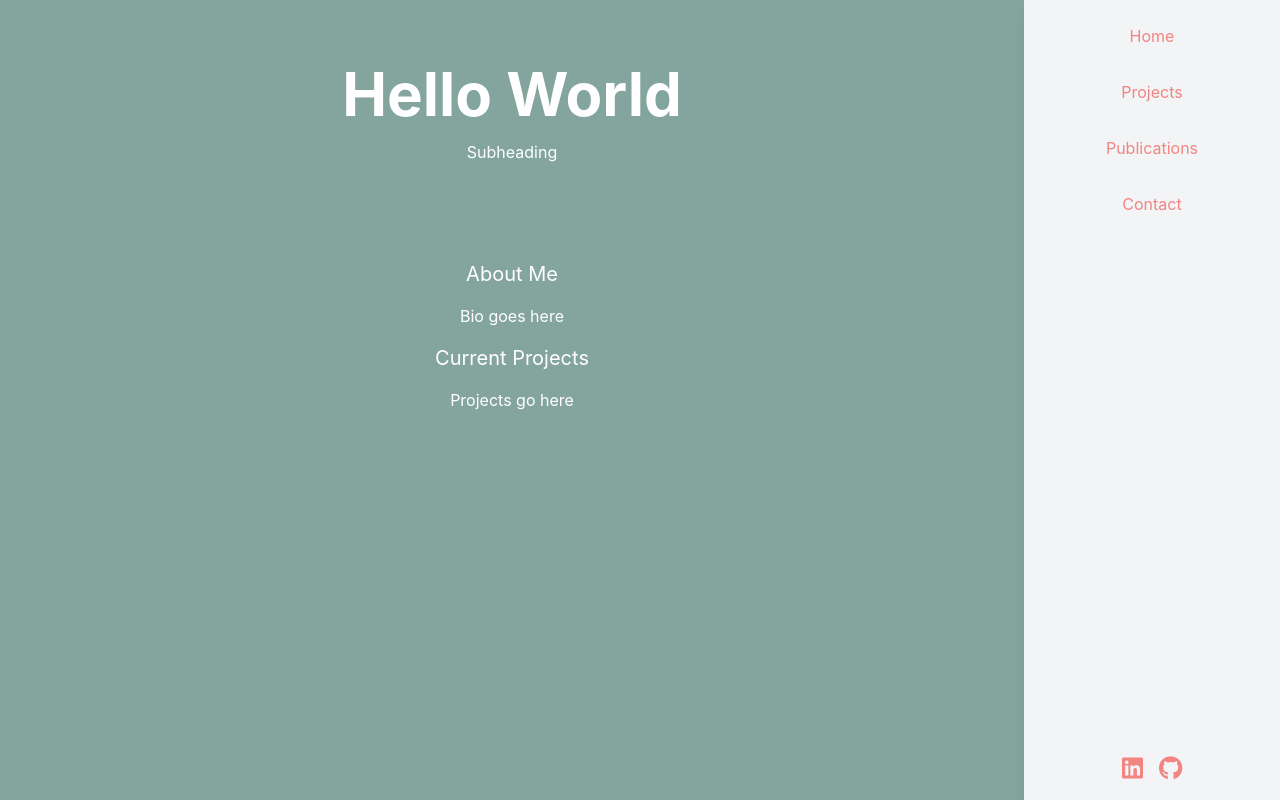
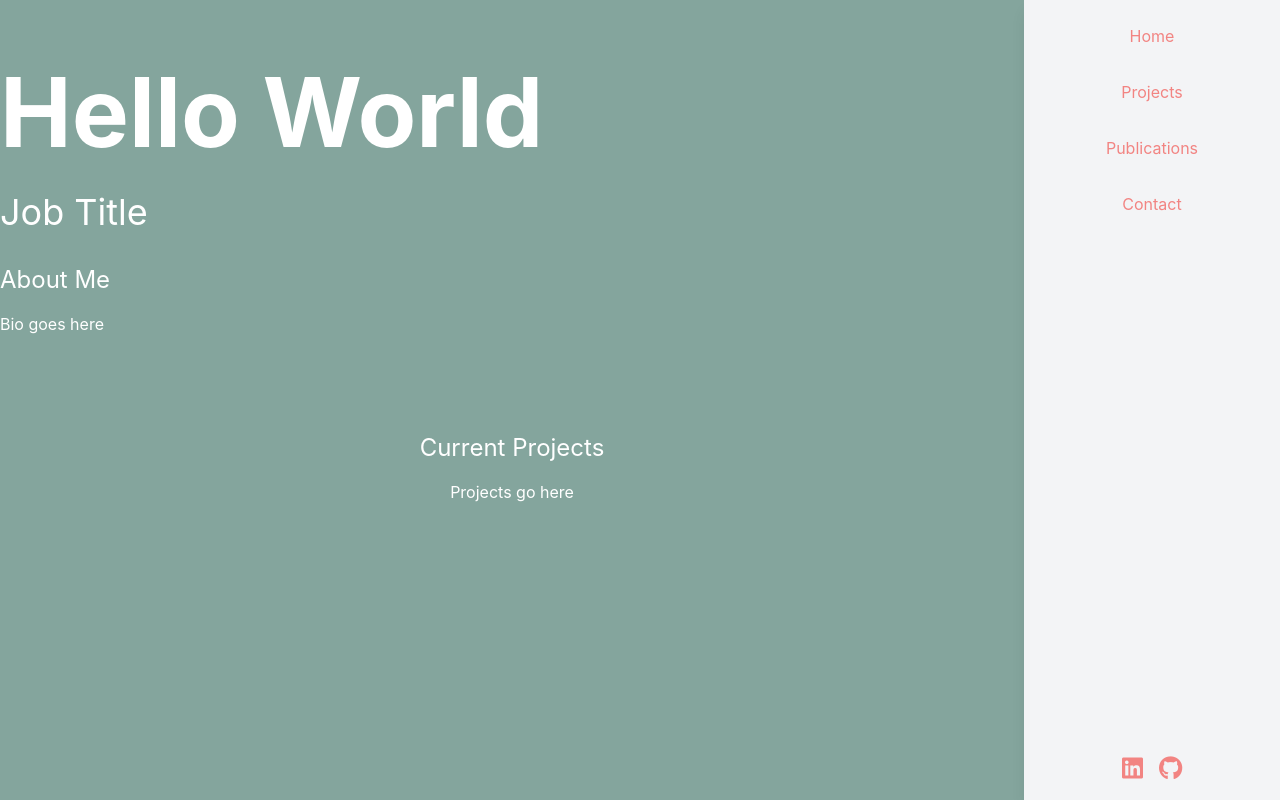
Before and after one commit to kdotzlaw/website, a React (Create React App) app in the folder portfolio-website/: page / in a window 1280 px wide. Built offline with nearby package versions, Linux system fonts and the light colour scheme.

Commit message:
tcss updates

```diff
--- a/portfolio-website/src/components/App.js
+++ b/portfolio-website/src/components/App.js
@@ -8,7 +8,7 @@ import Contact from './Contact';
 
 function App() {
   const [currentComponent, setCurrentComponent] = useState('Home');
-
+  //switch statement to render the correct component
   function renderComponent() {
     switch (currentComponent) {
       case 'Home':
--- a/portfolio-website/src/components/Home.js
+++ b/portfolio-website/src/components/Home.js
@@ -5,19 +5,19 @@ const Home = () => {
 
   return (
     <div id='home-body' className="pr-64"> {/* Added padding-right to account for sidebar */}
-      <div id='home-header' className="py-16">
-        <div className="container mx-auto">
-          <h1 className="text-6xl font-bold text-center">Hello World</h1>
-          <h2 className='py-4'>Subheading</h2>
+      <div id='home-header' className="py-16" >
+        <div className="container mx-auto text-left" >
+            <h1 className="text-8xl font-bold ">Hello World</h1>
+            <h2 className=' text-4xl py-8'>Job Title</h2>
+
+            <h2 className='text-2xl'>About Me</h2>
+            <p className='py-4'>Bio goes here</p>
+
         </div>
       </div>
-      <div id='home-content' className="container mx-auto py-4">
-       <div id='bio-container'>
-            <h2 className='text-xl'>About Me</h2>
-            <p className='py-4'>Bio goes here</p>
-        </div>
-        <div id='curr-proj-container'>
-            <h2 className='text-xl'>Current Projects</h2>
+      <div id='home-content' className="container mx-auto py-4 text-center">
+        <div id='curr-proj-container mx-auto text-right'>
+            <h2 className='text-2xl'>Current Projects</h2>
             <p className='py-4'>Projects go here</p>
         </div>
       </div>
```
